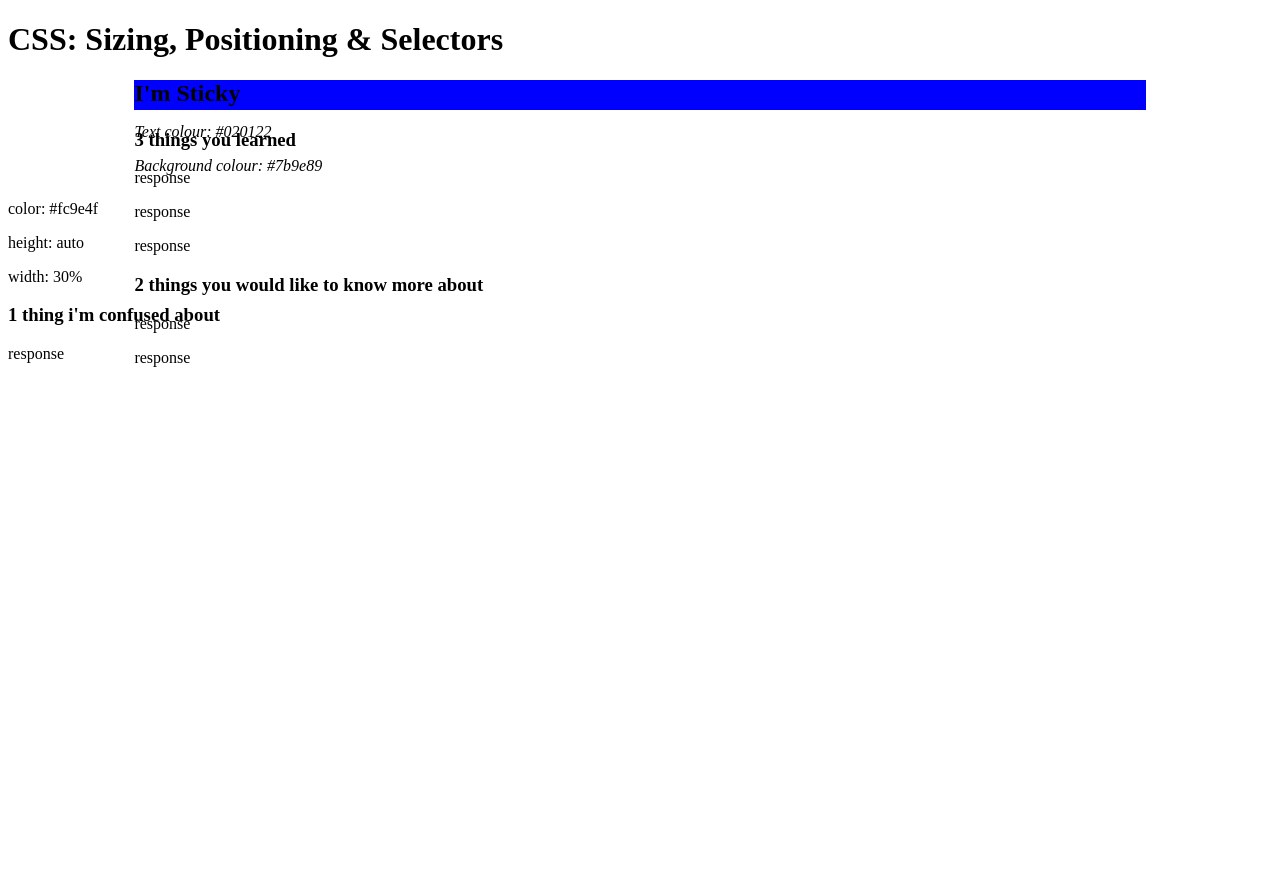
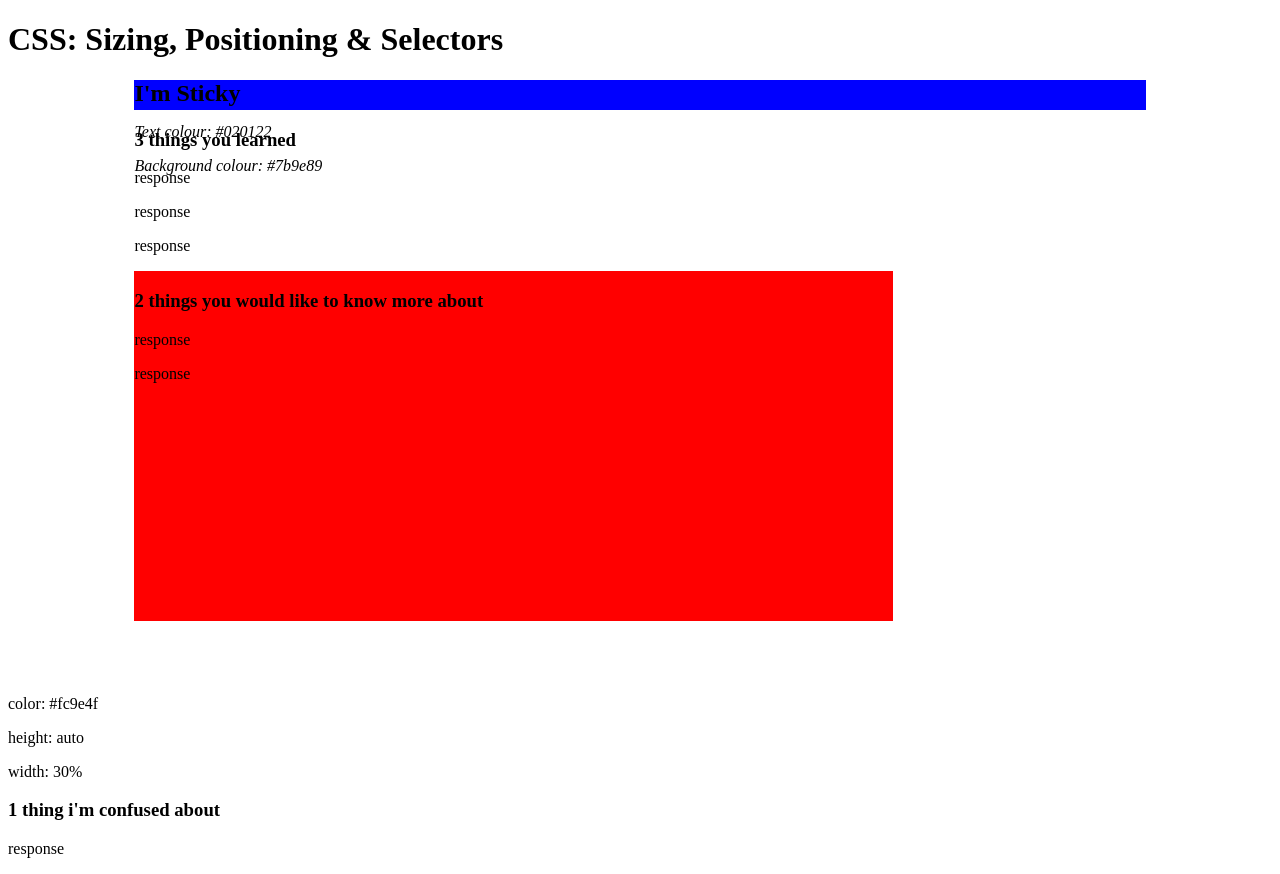
Before and after one commit to Brianweng1/Brianweng1.github.io, a plain HTML site: page class5demo.html in a window 1280 px wide. Before the commit the page ends 800 px from the top, so only its background shows below. Drawn offline with Linux system fonts and the light colour scheme.

Commit message:
Update class5demo.html

```diff
--- a/class5demo.html
+++ b/class5demo.html
@@ -10,6 +10,7 @@
         height: 30px;
         background-color: blue;
         margin: auto;
+        z-index: 1;
       }
       header p, h2{
         display: inline;
@@ -17,9 +18,16 @@
       #parent{
         position: relative;
         width: 80%;
-        height: 55px;
+        height: 550px;
         margin: auto;
         background-colour: lightgray;
+      }
+      #child{
+        position: absolute;
+        width: 75%;
+        height: 350px;
+        background-color: red;
+      }
     </style>
   </head>
   <body>
```
